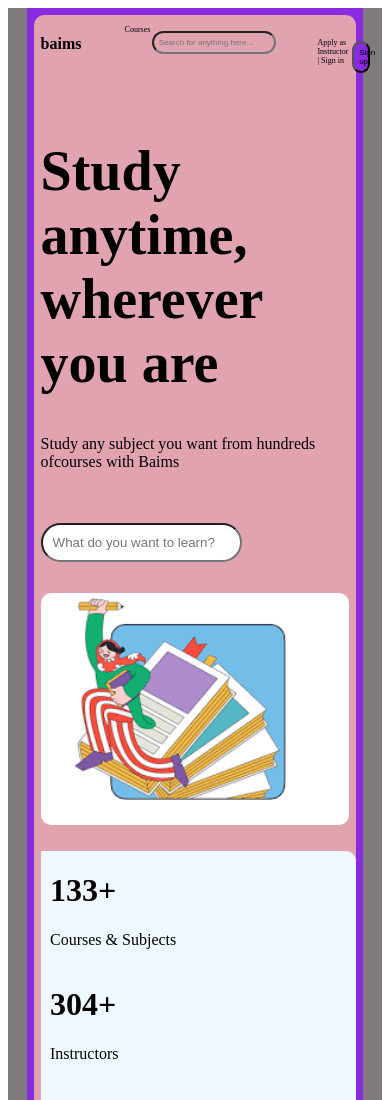
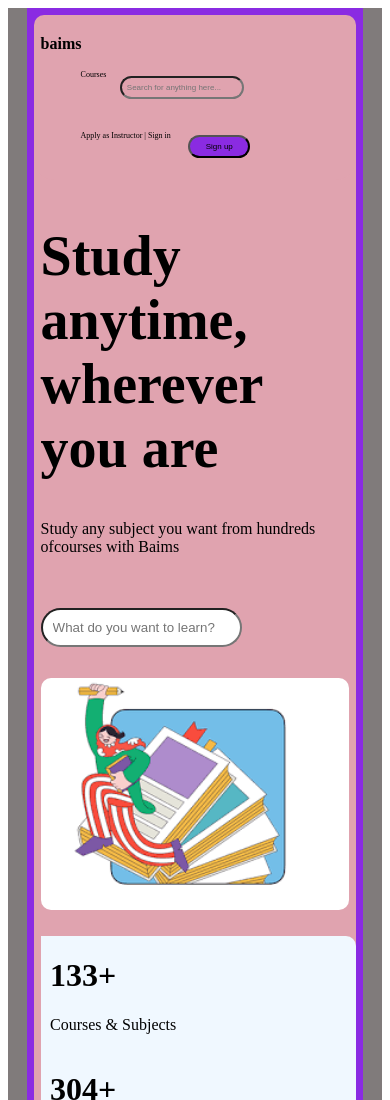
Before and after one commit to priscilla-mikisa/htmlAssignmentTest, a plain HTML site: page index.html in a window 390 px wide. Shown: the top 1100 px of the page. Drawn offline with Linux system fonts and the light colour scheme.

Commit message:
added nav querry

```diff
--- a/style.css
+++ b/style.css
@@ -82,19 +82,18 @@
         background-color: rgb(224, 163, 175);
         padding: 2%;
         display: flex;
+        flex-direction: column;
         gap:1%;
         border-radius: 20px;
     }
     .navList{
         list-style: none;
         display: flex;
-        gap: 1%;
         margin-top: 1%;
     }
     .navListRight{
         list-style: none;
         display: flex;
-        gap: 1%;
     }
     .body{
         display: flex;
@@ -129,7 +128,7 @@
     }
     .navButton{
         padding: 5px;
-        width: 60%;
+        width: 150%;
         background-color: blueviolet;
         margin-left: 10%;
         margin-top: 10%;
```
